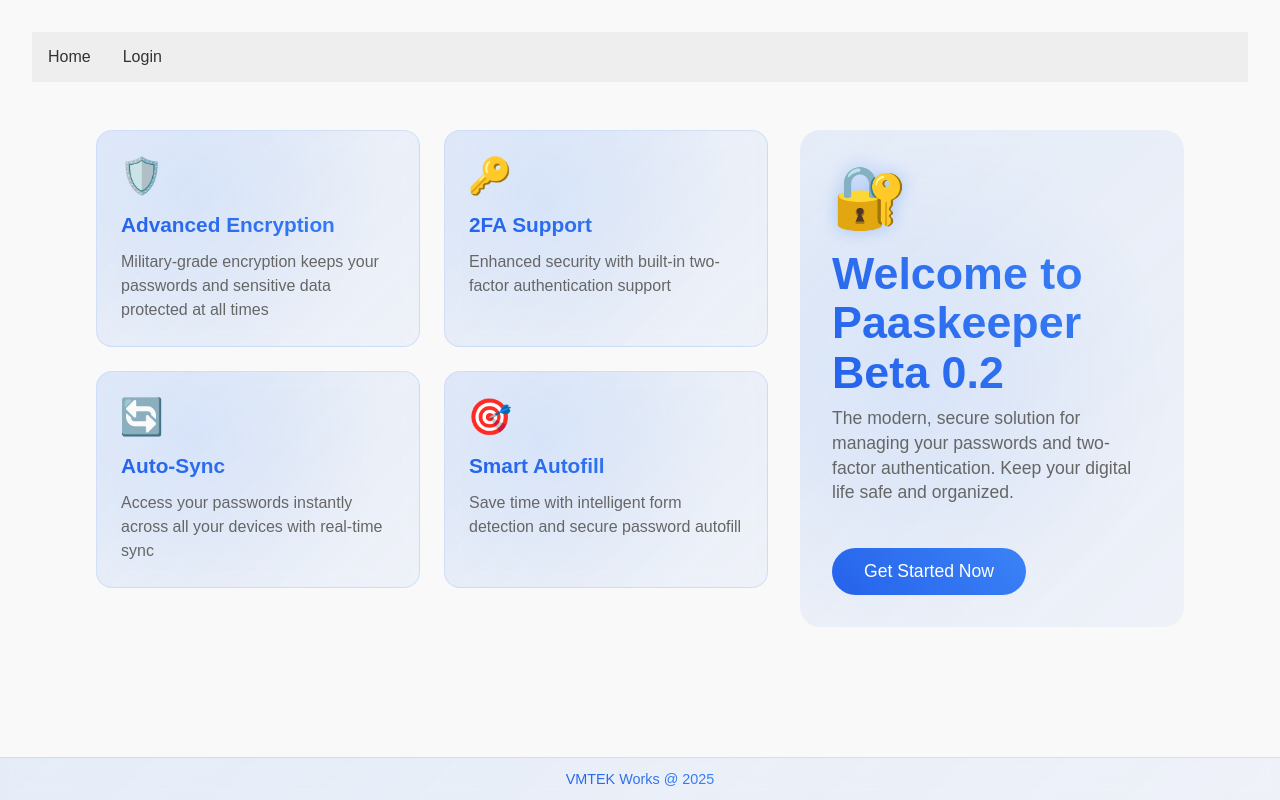
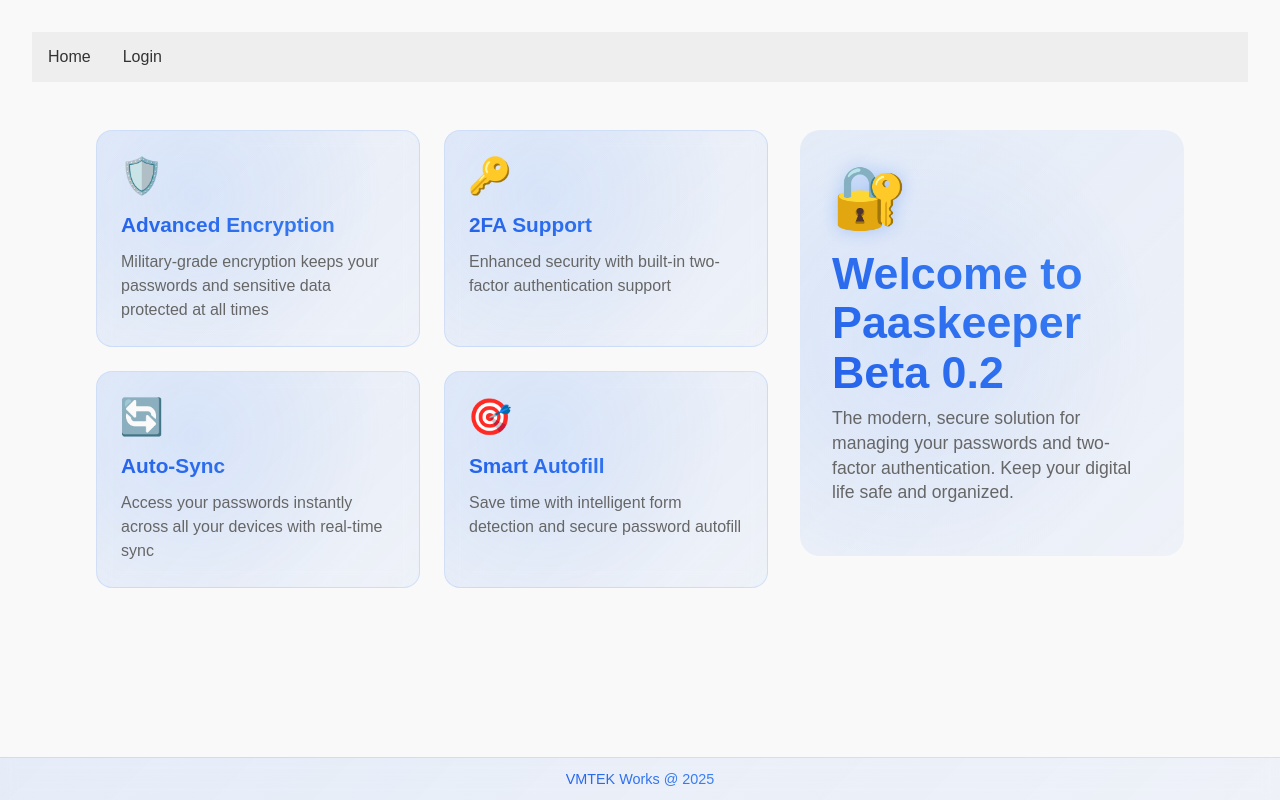
Before and after one commit to chamod98chandimal/paaskeeper_v0.9, a Next.js app: page / in a window 1280 px wide. Built offline with nearby package versions, Linux system fonts and the light colour scheme.

Commit message:
Update page.tsx

```diff
--- a/src/app/page.tsx
+++ b/src/app/page.tsx
@@ -45,9 +45,9 @@ export default function Home() {
           <p className={styles.subtitle}>
             The modern, secure solution for managing your passwords and two-factor authentication. Keep your digital life safe and organized.
           </p>
-          <Link href="/login" className={styles.ctaButton}>
+{/*           <Link href="/login" className={styles.ctaButton}>
             Get Started Now
-          </Link>
+          </Link> */}
         </section>
       </main>
       <footer className={styles.footer}>
```
